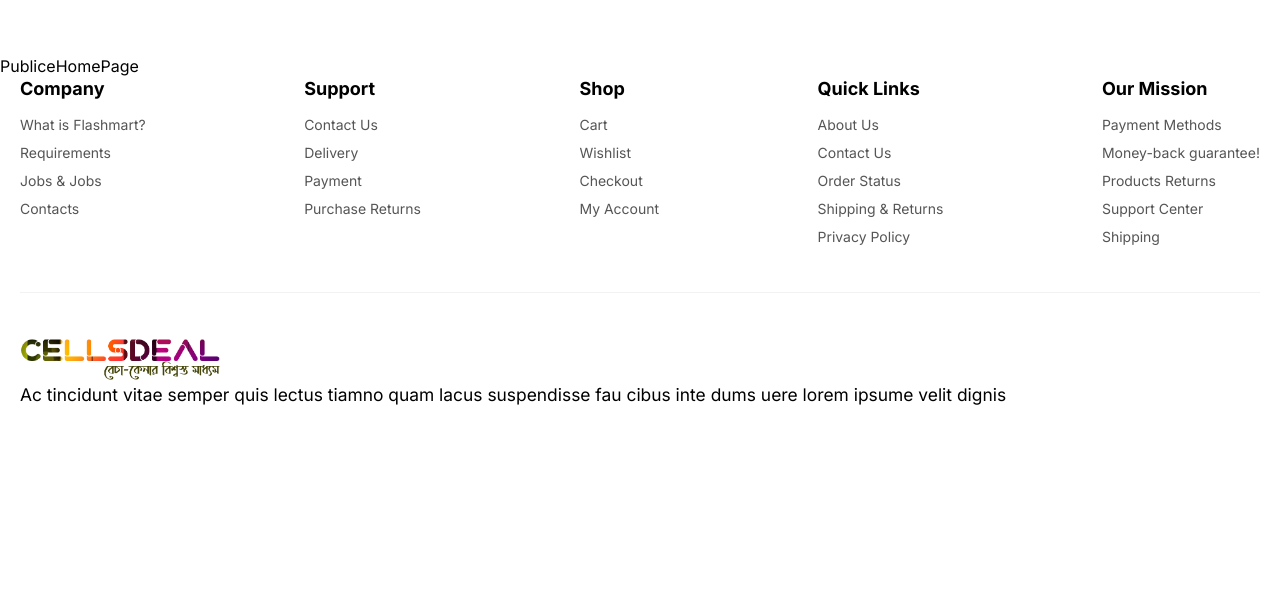
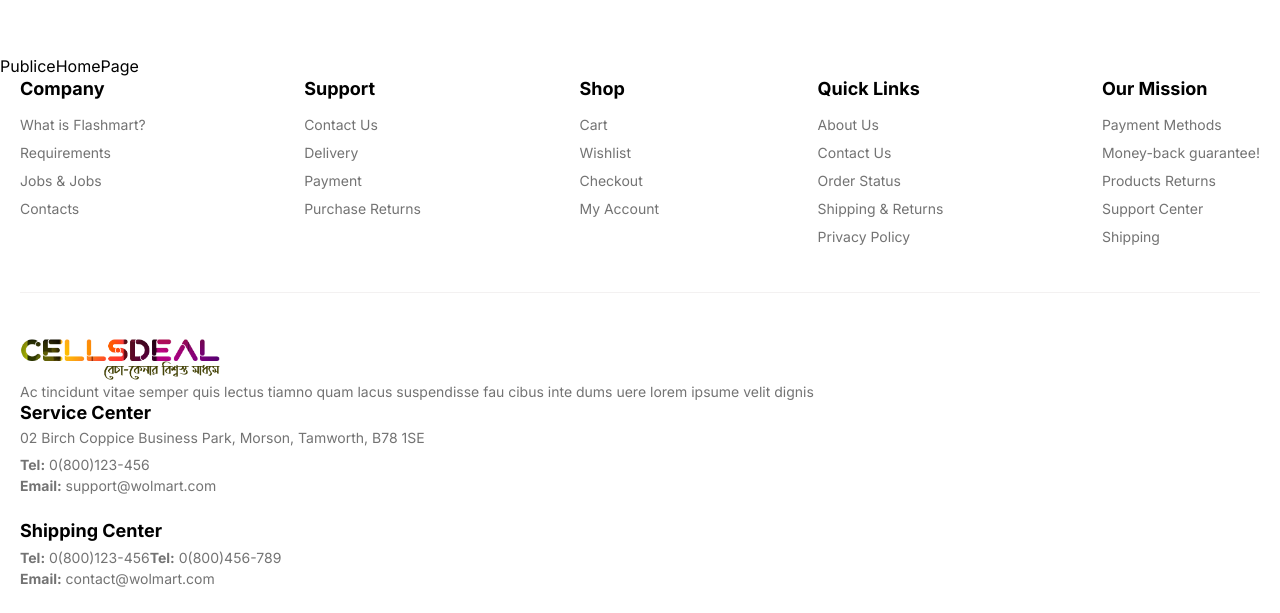
Before and after one commit to Webtricker/cellsdeal-front-end, a Next.js app: page / in a window 1280 px wide. Shown: the part 2521-3134 px from the top of the page. Before the commit the page ends 2929 px from the top, so only its background shows below. Built offline with nearby package versions, Linux system fonts and the light colour scheme.

Commit message:
Update: footer contact added

```diff
--- a/src/sharedComponets/footer/Footer.tsx
+++ b/src/sharedComponets/footer/Footer.tsx
@@ -1,8 +1,9 @@
-import { FooterMenus } from '@/types/data';
+import { ContactInfo, FooterMenus } from '@/types/data';
 import Container from '../wrapper/Container';
 import FooterMenu from './FooterMenu';
 import logo from '@/assets/img/logo.png';
 import Image from 'next/image';
+import FooterContact from './FooterContact';
 
 export const footerLinks: FooterMenus[] = [
   {
@@ -53,6 +54,22 @@ export const footerLinks: FooterMenus[] = [
     ],
   },
 ];
+
+export const contactInfo: ContactInfo[] = [
+  {
+    title: 'Service Center',
+    address: '02 Birch Coppice Business Park, Morson, Tamworth, B78 1SE',
+    phone: '0(800)123-456',
+    email: 'support@wolmart.com',
+  },
+  {
+    title: 'Shipping Center',
+    phone: '0(800)123-456',
+    hotline: '0(800)456-789',
+    email: 'contact@wolmart.com',
+  },
+];
+
 function Footer() {
   return (
     <footer>
@@ -65,10 +82,15 @@ function Footer() {
         <section className='mt-11'>
           <div>
             <Image src={logo.src} alt='CellsDeal' width={200} height={100} />
-            <p>
+            <p className='text-muted-foreground !text-sm'>
               Ac tincidunt vitae semper quis lectus tiamno quam lacus suspendisse fau cibus inte
               dums uere lorem ipsume velit dignis
             </p>
+          </div>
+          <div>
+            {contactInfo?.map((info, idx) => (
+              <FooterContact key={idx} info={info} />
+            ))}
           </div>
         </section>
       </Container>
--- a/src/sharedComponets/footer/FooterContact.tsx
+++ b/src/sharedComponets/footer/FooterContact.tsx
@@ -1,5 +1,32 @@
-function FooterContact() {
-  return <div>FooterContact</div>;
+import { ContactInfo } from '@/types/data';
+
+function FooterContact({ info }: { info: ContactInfo }) {
+  return (
+    <div key={info.title} className='mb-6 space-y-1'>
+      <h5 className='!text-[18px] font-semibold'>{info?.title}</h5>
+      {info.address && (
+        <address className='text-muted-foreground text-sm not-italic'>{info.address}</address>
+      )}
+      {info.phone && (
+        <a href={`tel:${info?.phone}`} className='text-muted-foreground text-sm hover:underline'>
+          <span className='font-semibold'>Tel:</span> {info?.phone}
+        </a>
+      )}
+      {info.hotline && (
+        <a href={`tel:${info?.hotline}`} className='text-muted-foreground text-sm hover:underline'>
+          <span className='font-semibold'>Tel:</span> {info?.hotline}
+        </a>
+      )}
+      {info.email && (
+        <p className='text-muted-foreground !text-sm'>
+          <span className='font-semibold'>Email:</span>{' '}
+          <a href={`mailto:${info.email}`} className='hover:underline'>
+            {info.email}
+          </a>
+        </p>
+      )}
+    </div>
+  );
 }
 
 export default FooterContact;
--- a/src/sharedComponets/footer/FooterMenu.tsx
+++ b/src/sharedComponets/footer/FooterMenu.tsx
@@ -7,7 +7,10 @@ function FooterMenu({ menu }: { menu: FooterMenus }) {
       <ul className='mt-3 flex flex-col gap-1'>
         {menu?.links?.map((link) => (
           <li key={link?.url}>
-            <a href={link?.url} className='hover:text-primary text-sm text-[#555555] duration-300'>
+            <a
+              href={link?.url}
+              className='hover:text-primary text-muted-foreground text-sm duration-300'
+            >
               {link?.name}
             </a>
           </li>
```
Also changed, not shown: src/types/data.ts (+9 -1 lines).
